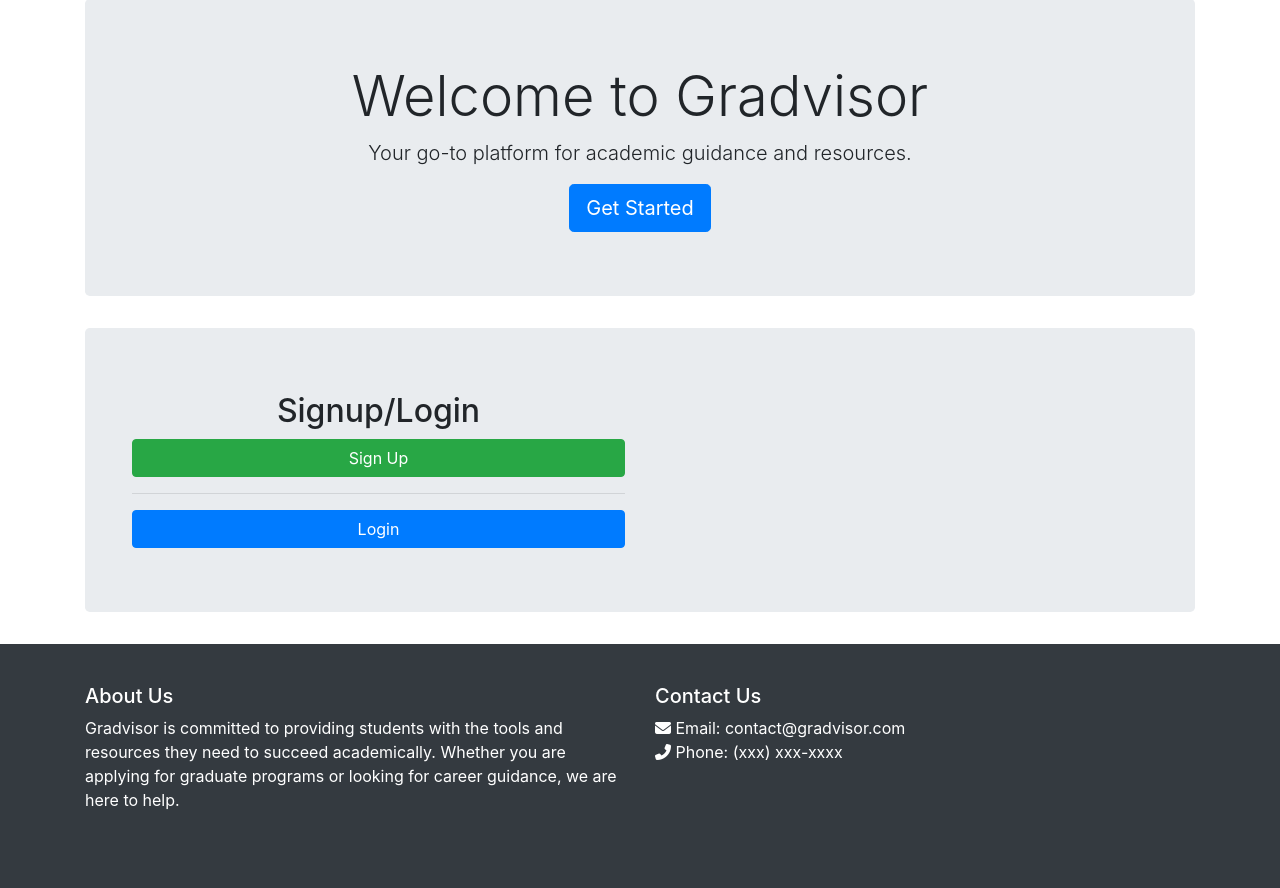
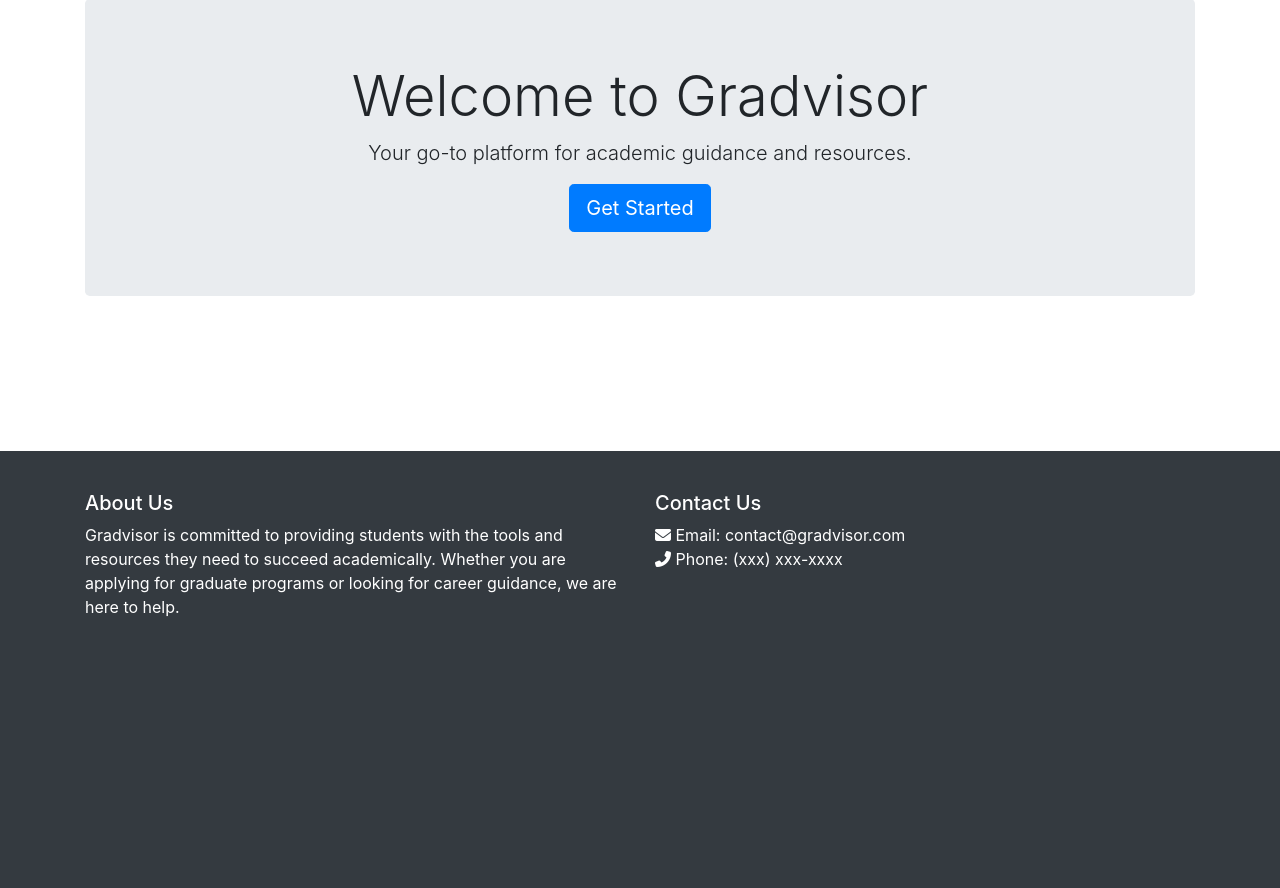
Before and after one commit to mohitsarin-tamu/Gradvisor, a Django app: page / in a window 1280 px wide. Shown: the part 105-993 px from the top of the page. After the commit the page ends 722 px from the top, so only its background shows below. Run offline with Django 5.2, Linux system fonts and the light colour scheme; some libraries are stand-ins or nearby versions.

Commit message:
Update home.html

```diff
--- a/djangoApp/gradvisor/templates/home.html
+++ b/djangoApp/gradvisor/templates/home.html
@@ -50,26 +50,10 @@
         <div class="jumbotron text-center">
             <h1 class="display-4">Welcome to Gradvisor</h1>
             <p class="lead">Your go-to platform for academic guidance and resources.</p>
-            <a class="btn btn-primary btn-lg" href="{% url 'applicant_form' %}" role="button">Get Started</a>
+            <a class="btn btn-primary btn-lg" href="{% url 'signup_login' %}" role="button">Get Started</a>
         </div>
 
         <!-- Signup/Login Forms -->
-        <div class="jumbotron text-center">
-            <div class="col-md-6">
-                <h2 class="text-center">Signup/Login</h2>
-                <form method="post">
-                    {% csrf_token %}
-                    {{ signup_form.as_p }}
-                    <button class="btn btn-success btn-block" type="submit" name="signup">Sign Up</button>
-                </form>
-                <hr>
-                <form method="post">
-                    {% csrf_token %}
-                    {{ login_form.as_p }}
-                    <button class="btn btn-primary btn-block" type="submit" name="login">Login</button>
-                </form>
-            </div>
-        </div>
 
     </div>
 
```
